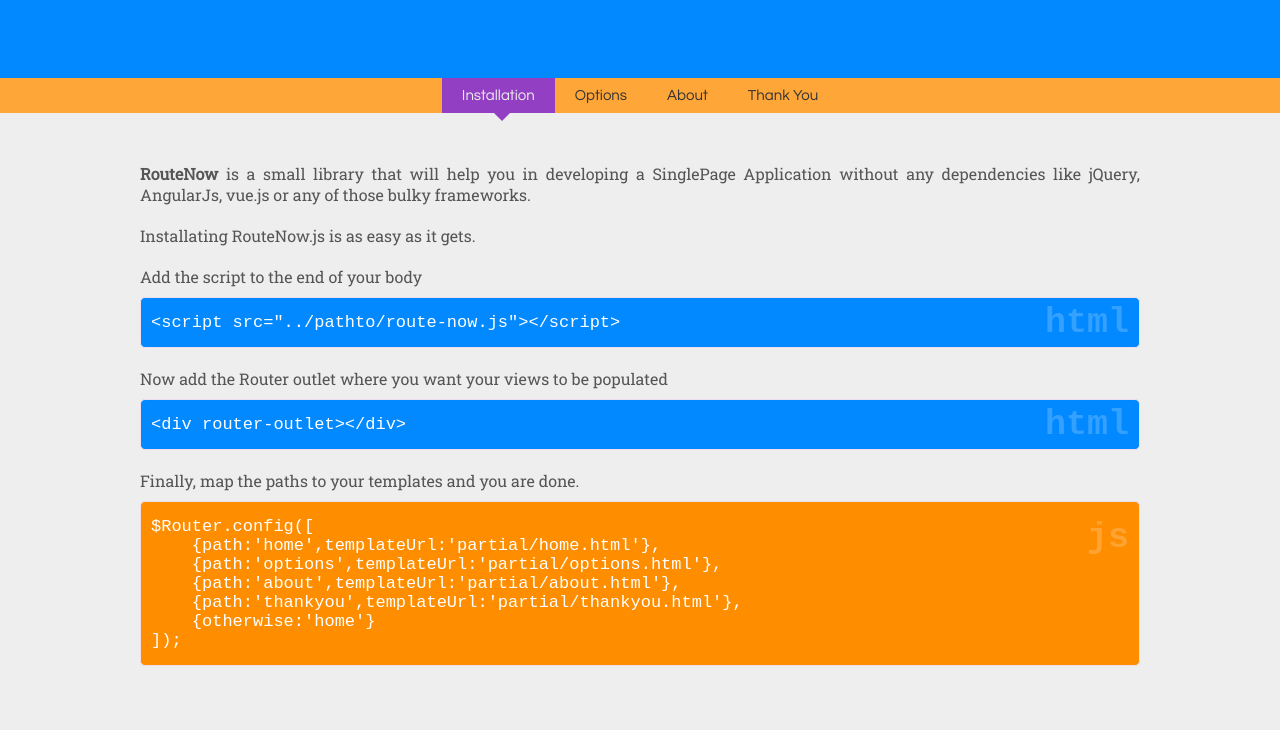
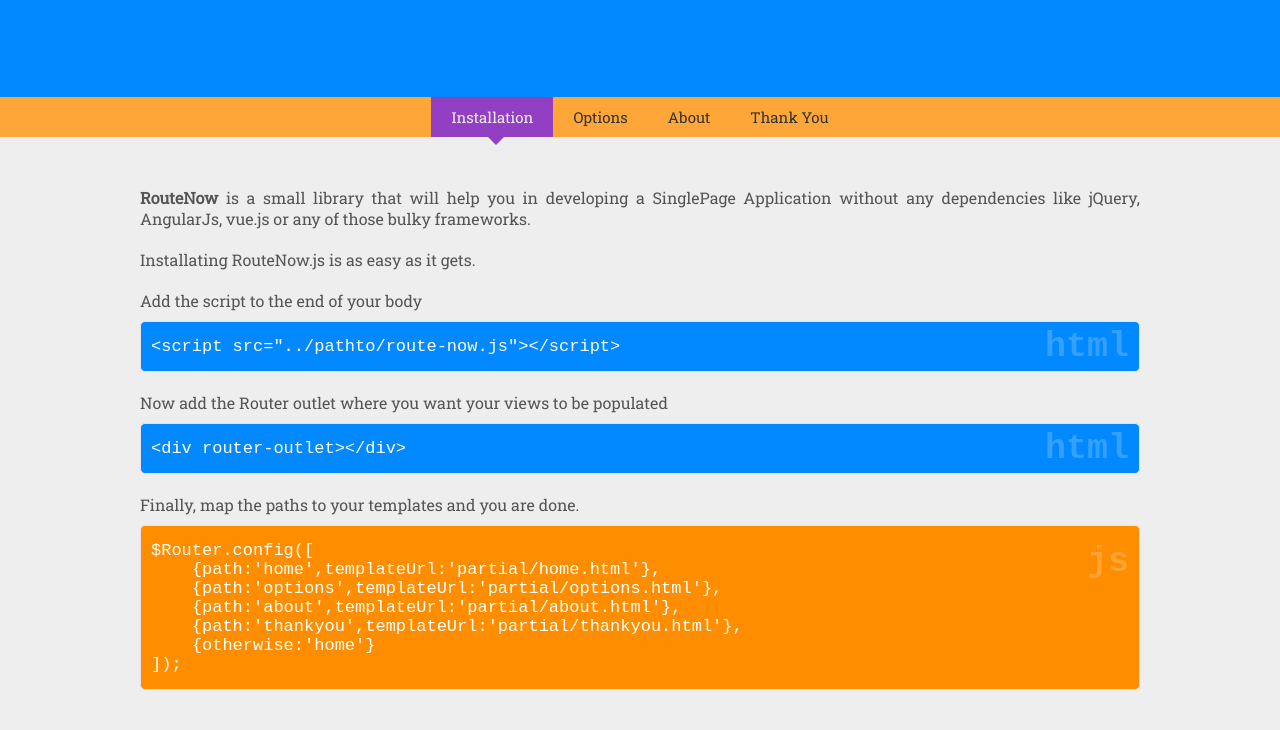
Before and after one commit to akhilarjun/RouteNow, a plain HTML site: page index.html in a window 1280 px wide. Shown: the part 194-924 px from the top of the page. Before the commit the page ends 900 px from the top, so only its background shows below. Drawn offline with Linux system fonts and the light colour scheme.

Commit message:
Update styles.css

```diff
--- a/css/styles.css
+++ b/css/styles.css
@@ -1,4 +1,4 @@
-html,body{padding:0;margin:0;box-sizing: border-box;background:#eee;font-family: 'Century Gothic';}
+html,body{padding:0;margin:0;box-sizing: border-box;background:#eee;font-family: 'Roboto Slab', serif;}
 
 .clearfix:after,.clearfix:before{content:"";display: table;clear:both;}
 
```
